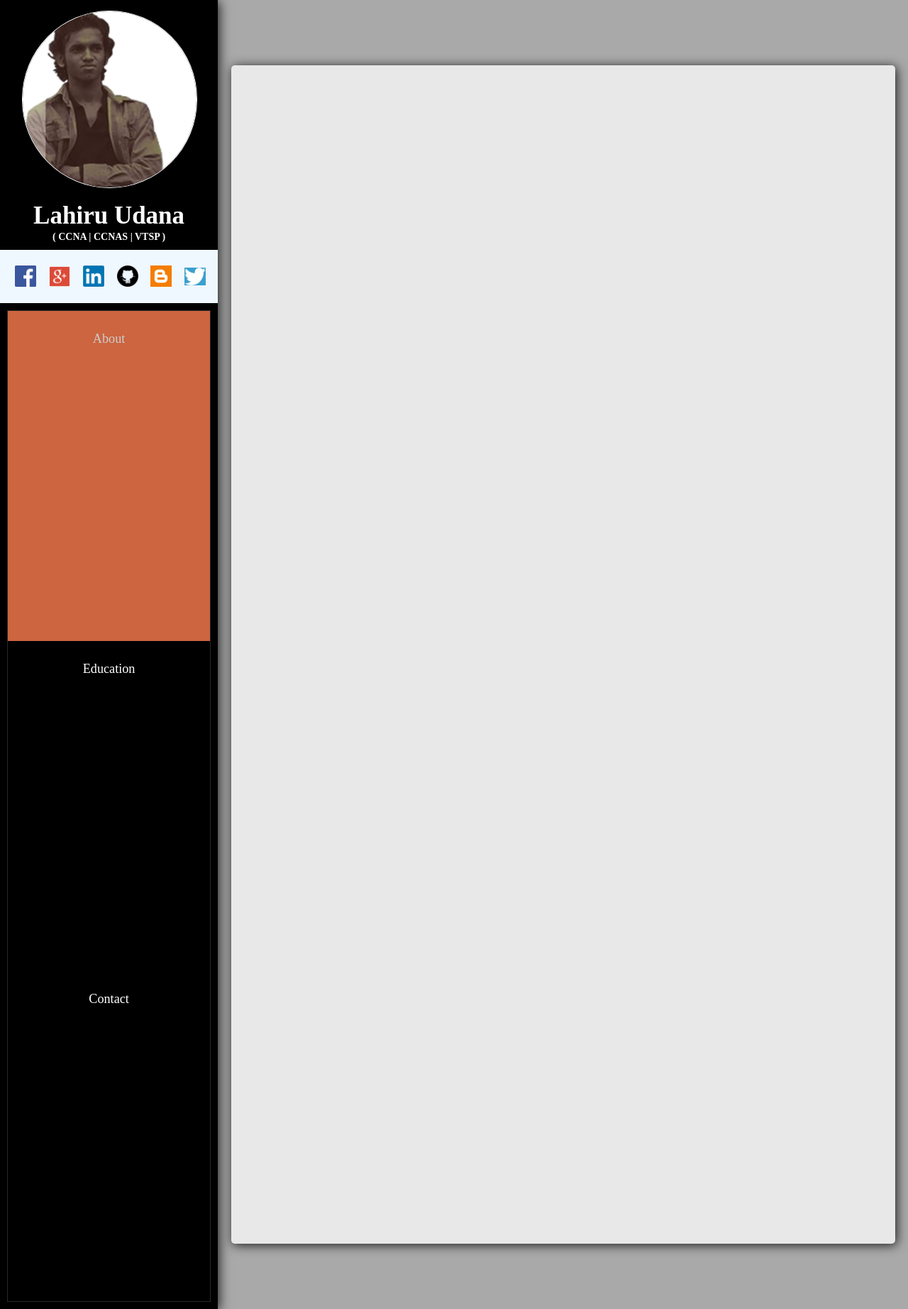
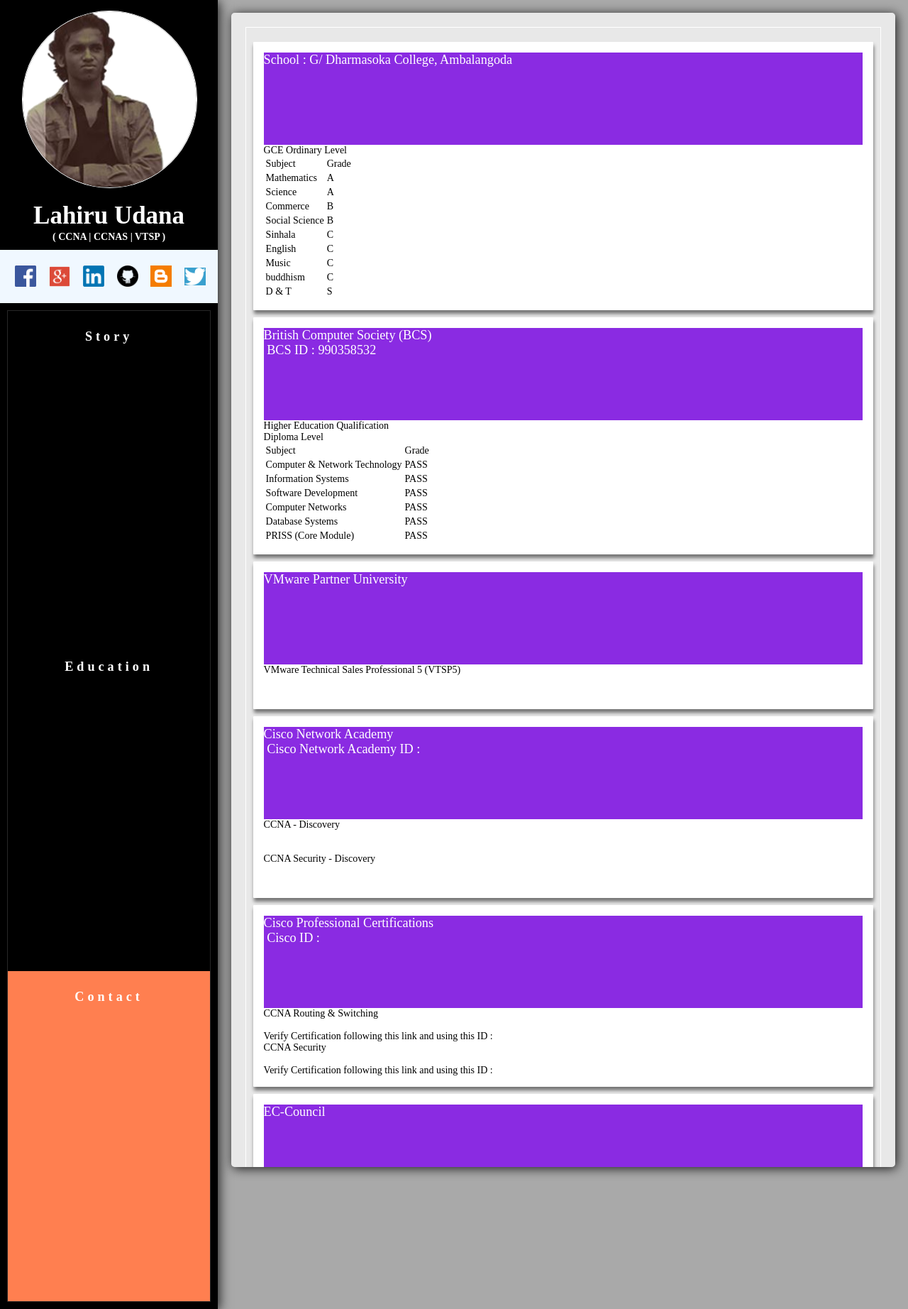
Before and after one commit to lahirukaka/myprofile, a PHP site: page / in a window 1280 px wide. Shown: the whole page at 71% size. Run offline with PHP 8.4, Linux system fonts and the light colour scheme.

Commit message:
Adding Education page

```diff
--- a/index.php
+++ b/index.php
@@ -1,4 +1,7 @@
 <!doctype html>
+<?php
+date_default_timezone_set( "Asia/Colombo" )
+?>
 <html lang="en">
     <head>
         <title>Lahiru Udana</title>
--- a/styles/main.css
+++ b/styles/main.css
@@ -1,4 +1,7 @@
-html,body{width:100vw;height:auto;font-size:14px;margin:0;padding:0px;background-color:darkgray;overflow-x:hidden;}
+html,body{width:100vw;height:100vh;font-size:14px;margin:0;padding:0px;background-color:darkgray;overflow-x:hidden;}
 h1,h2,h4,header,div,section,nav,article,figure{margin:0;padding:0;}
-.active{background-color:coral;opacity:0.8;}
+body{display:flex;}
+.active{background-color:coral;}
 .full-inner-wrapper{width:100%;height:100%;}
+nav#mainnav > a{transition:background-color 0.5s;transition:color 1s;}
+nav#mainnav > a:hover{background-color:#fff;color:#000;}
--- a/styles/styles-large.css
+++ b/styles/styles-large.css
@@ -1,4 +1,3 @@
-body{display:flex;}
 /********sidebar*********/
 #sidebar{width:24vw;background-color:#000;height:100vh;box-shadow: 2px 2px 15px #1C1C1C;color:#fff;display:flex;flex-direction:column;overflow:hidden;}
 #face{height:auto;margin:0 auto;width:80%;padding-top:15px;}
@@ -8,7 +7,18 @@
 #social{padding:10px 10px;background-color:aliceblue;height:3vh;}
 #social > div{padding:2px;display:flex;align-items:center;justify-content:space-around;}
 #social .social-icons{width:30px; height:auto;}
-nav{margin:10px;border:1px solid #272727;flex-grow:1;display:flex;flex-direction:column;align-items:center;justify-content: space-between;}
-nav > a{width:100%;text-align:center;padding:10% 0;flex-grow:1;font-size:1.3rem;cursor:pointer;}
+nav#mainnav{margin:10px;border:1px solid #272727;flex-grow:1;display:flex;flex-direction:column;align-items:center;justify-content: space-between;}
+nav#mainnav > a{width:100%;text-align:center;padding:9% 0;flex-grow:1;font-size:1.3rem;cursor:pointer;letter-spacing:5px;font-weight:700;}
+
 /******content*********/
-#content{width:70vw;background-color:#E8E8E8;margin:5vh auto;box-shadow:2px 2px 15px #1C1C1C;overflow-y:auto;padding:20px;border-radius:5px;}
+#content{width:70vw;height:86vh;background-color:#E8E8E8;margin:1vh auto 5vh auto;box-shadow:2px 2px 15px #1C1C1C;overflow-y:auto;padding:20px;border-radius:5px;}
+.page-wrapper{margin:10px;overflow:hidden;}
+.page{padding:10px;border:1px solid #fff;}
+.para{padding:0 5px;text-align:justify;font-size:1.2rem;line-height:1.6rem;font-weight:700;color:darkslateblue;}
+.para > a{transition:all 0.5s;}
+.para > a:link, .para > a:visited{color:coral;}
+.para > a:hover {color:darkolivegreen;}
+
+/******education*********/
+div.edu-category{padding:15px;margin:10px auto;background-color:#fff;border-radius:1px;box-shadow:1px 5px 5px rgba(0,0,0,0.5);}
+div.edu-cat-header{height:130px;background-color:blueviolet;color:#fff;font-size:1.3rem;}
--- a/ui/content.php
+++ b/ui/content.php
@@ -1,3 +1,5 @@
 <section id="content">
-
+    <?php
+        include_once("ui/education.php");
+    ?>
 </section>
--- /dev/null
+++ b/ui/education.php
@@ -0,0 +1,192 @@
+<article id="about" class="page">
+
+    <!-----------------------School---------------------------->
+    <div class="edu-category">
+        <div class="edu-cat-header">
+            <header>School : G/ Dharmasoka College, Ambalangoda</header>
+            <img src="" />
+        </div>
+        <div class="edu-section">
+            <div class="edu-section-header">
+                <header>GCE Ordinary Level</header>
+            </div>
+            <article>
+                <table class="edu-table">
+                    <thead>
+                        <tr>
+                            <td>Subject</td>
+                            <td>Grade</td>
+                        </tr>
+                    </thead>
+                    <tbody>
+                        <tr><td class="edu-table-sub">Mathematics</td><td class="edu-table-grade">A</td></tr>
+                        <tr><td class="edu-table-sub">Science</td><td class="edu-table-grade">A</td></tr>
+                        <tr><td class="edu-table-sub">Commerce</td><td class="edu-table-grade">B</td></tr>
+                        <tr><td class="edu-table-sub">Social Science</td><td class="edu-table-grade">B</td></tr>
+                        <tr><td class="edu-table-sub">Sinhala</td><td class="edu-table-grade">C</td></tr>
+                        <tr><td class="edu-table-sub">English</td><td class="edu-table-grade">C</td></tr>
+                        <tr><td class="edu-table-sub">Music</td><td class="edu-table-grade">C</td></tr>
+                        <tr><td class="edu-table-sub">buddhism</td><td class="edu-table-grade">C</td></tr>
+                        <tr><td class="edu-table-sub">D & T</td><td class="edu-table-grade">S</td></tr>
+                    </tbody>
+                </table>
+            </article>
+        </div>
+    </div>
+    <!-----------------------End---------------------------->
+
+    <!-----------------------BCS---------------------------->
+    <div class="edu-category">
+        <div class="edu-cat-header">
+            <header>British Computer Society (BCS)</header>
+            <img src="" />
+            <caption class="edu-section-id">BCS ID : 990358532</caption>
+        </div>
+        <div class="edu-section">
+            <div class="edu-section-header">
+                <header>Higher Education Qualification</header>
+                <span class="edu-section-stat">Diploma Level</span>
+            </div>
+            <article>
+                <table class="edu-table">
+                    <thead>
+                        <tr>
+                            <td>Subject</td>
+                            <td>Grade</td>
+                        </tr>
+                    </thead>
+                    <tbody>
+                        <tr><td class="edu-table-sub">Computer & Network Technology</td><td class="edu-table-grade">PASS</td></tr>
+                        <tr><td class="edu-table-sub">Information Systems</td><td class="edu-table-grade">PASS</td></tr>
+                        <tr><td class="edu-table-sub">Software Development</td><td class="edu-table-grade">PASS</td></tr>
+                        <tr><td class="edu-table-sub">Computer Networks</td><td class="edu-table-grade">PASS</td></tr>
+                        <tr><td class="edu-table-sub">Database Systems</td><td class="edu-table-grade">PASS</td></tr>
+                        <tr><td class="edu-table-sub">PRISS (Core Module)</td><td class="edu-table-grade">PASS</td></tr>
+                    </tbody>
+                </table>
+            </article>
+        </div>
+    </div>
+    <!-----------------------End---------------------------->
+
+    <!-----------------------VMware---------------------------->
+    <div class="edu-category">
+        <div class="edu-cat-header">
+            <header>VMware Partner University</header>
+            <img src="" />
+        </div>
+        <div class="edu-section">
+            <div class="edu-section-header">
+                <header>VMware Technical Sales Professional 5 (VTSP5)</header>
+                <img src="" />
+            </div>
+            <article>
+                <div class="edu-section-cert">
+                    <img src="" />
+                </div>
+            </article>
+        </div>
+    </div>
+    <!-----------------------End---------------------------->
+
+    <!-----------------------Netacad---------------------------->
+    <div class="edu-category">
+        <div class="edu-cat-header">
+            <header>Cisco Network Academy</header>
+            <img src="" />
+            <caption class="edu-section-id">Cisco Network Academy ID : </caption>
+        </div>
+
+        <div class="edu-section">
+            <div class="edu-section-header">
+                <header>CCNA - Discovery</header>
+                <img src="" />
+            </div>
+            <article>
+                <div class="edu-section-cert">
+                    <img src="" />
+                    <img src="" />
+                    <img src="" />
+                    <img src="" />
+                </div>
+            </article>
+        </div>
+
+        <div class="edu-section">
+            <div class="edu-section-header">
+                <header>CCNA Security - Discovery</header>
+                <img src="" />
+            </div>
+            <article>
+                <div class="edu-section-cert">
+                    <img src="" />
+                </div>
+            </article>
+        </div>
+
+    </div>
+    <!-----------------------End---------------------------->
+
+    <!-----------------------Cisco---------------------------->
+    <div class="edu-category">
+        <div class="edu-cat-header">
+            <header>Cisco Professional Certifications</header>
+            <img src="" />
+            <caption class="edu-section-id">Cisco ID : </caption>
+        </div>
+
+        <div class="edu-section">
+            <div class="edu-section-header">
+                <header>CCNA Routing & Switching</header>
+                <img src="" />
+            </div>
+            <article>
+                <div class="edu-section-cert">
+                    <span class="edu-section-marks"></span>
+                    <span class="edu-section-verify">Verify Certification following this link and using this ID : </span>
+                    <img src="" />
+                    <img src="" />
+                </div>
+            </article>
+        </div>
+
+        <div class="edu-section">
+            <div class="edu-section-header">
+                <header>CCNA Security</header>
+                <img src="" />
+            </div>
+            <article>
+                <div class="edu-section-cert">
+                    <span class="edu-section-marks"></span>
+                    <span class="edu-section-verify">Verify Certification following this link and using this ID : </span>
+                    <img src="" />
+                    <img src="" />
+                </div>
+            </article>
+        </div>
+
+    </div>
+    <!-----------------------End---------------------------->
+
+    <!-----------------------CEH---------------------------->
+    <div class="edu-category">
+        <div class="edu-cat-header">
+            <header>EC-Council</header>
+            <img src="" />
+        </div>
+        <div class="edu-section">
+            <div class="edu-section-header">
+                <header>Certified Ethical Hacker (C|EH)</header>
+                <img src="" />
+                <span class="edu-section-stat">Course Followed</span>
+            </div>
+            <article>
+                <div class="edu-section-cert">
+                    <img src="" />
+                </div>
+            </article>
+        </div>
+    </div>
+    <!-----------------------End---------------------------->
+
+</article>
--- a/ui/sidebar.php
+++ b/ui/sidebar.php
@@ -14,9 +14,9 @@
             <a target="_blank" title="Twitter Profile" href="https://twitter.com/lahirukaka"><img class="social-icons" src="res/twitter.png" /></a>
         </div>
     </article>
-    <nav>
-        <a class="active">About</a>
+    <nav id="mainnav">
+        <a>Story</a>
         <a>Education</a>
-        <a>Contact</a>
+        <a class="active">Contact</a>
     </nav>
 </section>
```
Also changed, not shown: ui/story.php (added, +29 -0 lines), ui/about.php (deleted).
